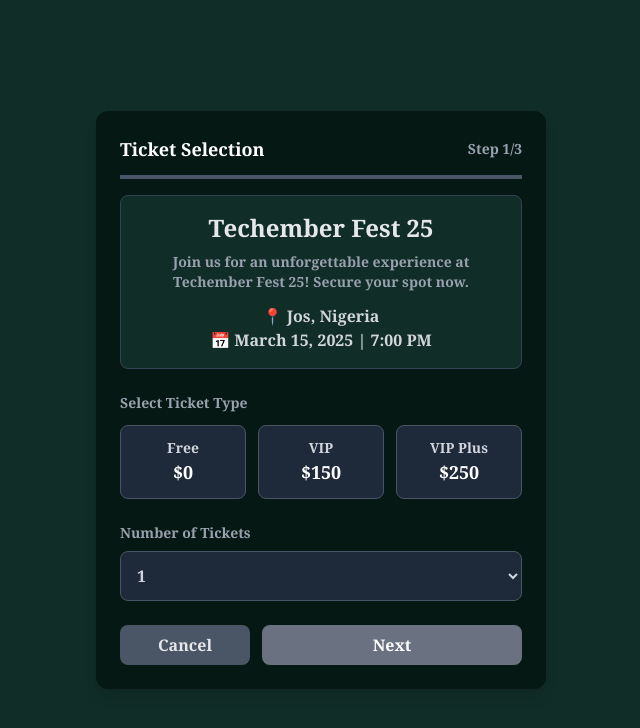
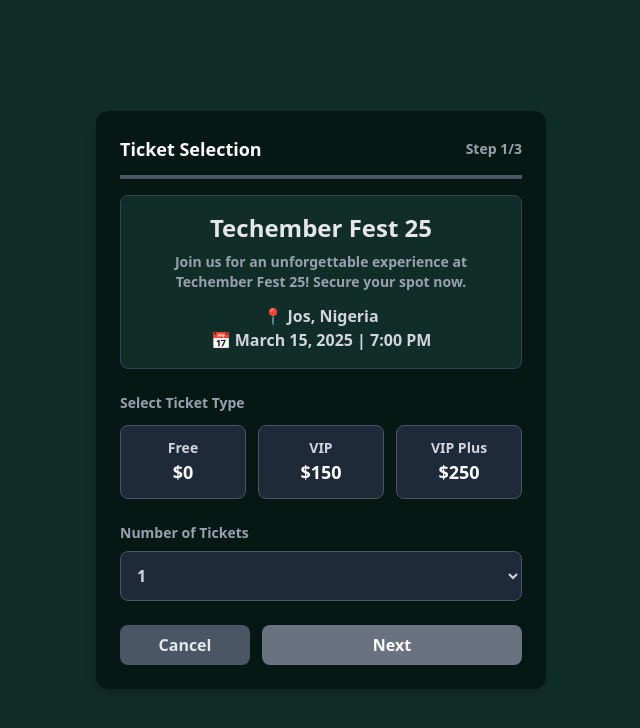
Before and after one commit to jayteemoney/ticket, a React (Vite) app: page / in a window 1280 px wide. Shown: the top 728 px of the page, without its empty margins (319-959 px from the left). Built offline with nearby package versions, Linux system fonts and the light colour scheme.

Commit message:
adjusted  fonts

```diff
--- a/src/components/TicketSelection.jsx
+++ b/src/components/TicketSelection.jsx
@@ -28,7 +28,7 @@ const TicketSelection = ({ formData, setFormData }) => {
   };
 
   return (
-    <div className="min-h-screen flex items-center justify-center bg-[#112d27] text-white p-6 font-bold font-serif">
+    <div className="min-h-screen flex items-center justify-center bg-[#112d27] text-white p-6 font-bold">
       {/* Ticket Selection Container */}
       <div className="bg-[#061814] p-6 rounded-xl shadow-lg w-full max-w-[450px]">
 
```
